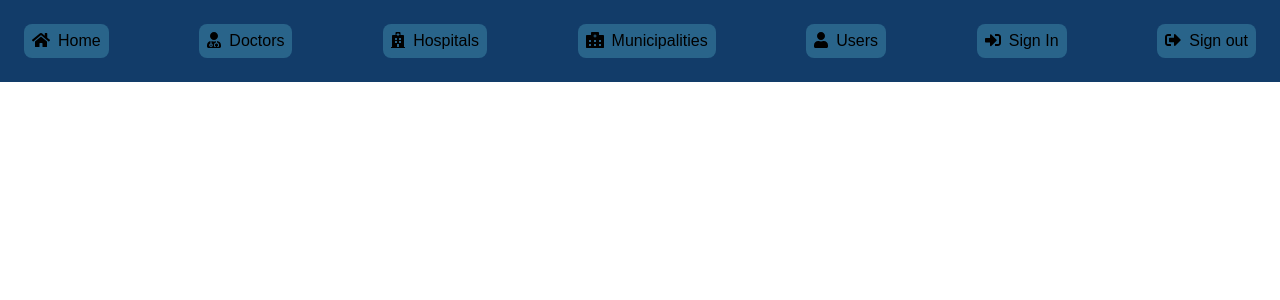
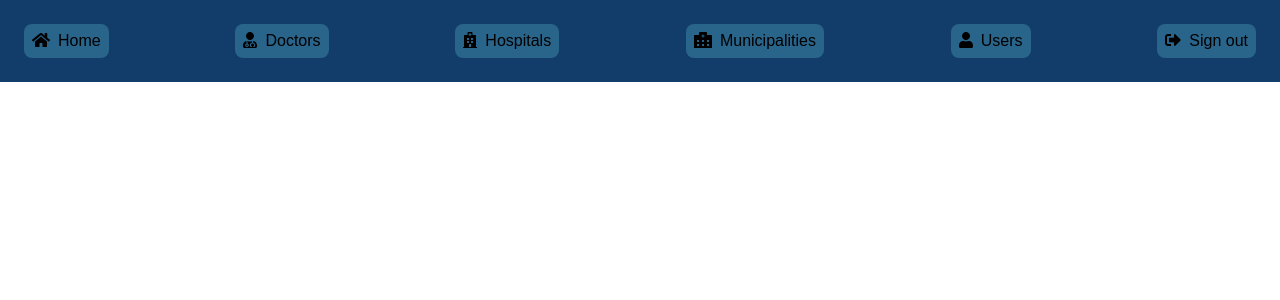
Before and after one commit to TluwaniMS/react-router-protection-and-authentication, a React (Create React App) app: page / in a window 1280 px wide. Shown: the top 300 px of the page. Built offline with nearby package versions, Linux system fonts and the light colour scheme; no server answers; sample sign-in values are in the browser's storage.

Commit message:
adding-final-touches-to-sign-out-logic

```diff
--- a/src/components/layout-component/LayoutComponent.js
+++ b/src/components/layout-component/LayoutComponent.js
@@ -8,7 +8,7 @@ const LayoutComponent = ({ pageTitle, children }) => {
 
     return (
         <div>
-            <NavBarComponent />
+            <NavBarComponent userIsLoggedIn={sessionIsactive} />
             {sessionIsactive ? children : <Navigate to={'/sign-in'} />}
         </div>
     )
--- a/src/components/nav-bar-component/NavBarComponent.js
+++ b/src/components/nav-bar-component/NavBarComponent.js
@@ -2,17 +2,18 @@ import React from 'react'
 import './NavBarComponent.css'
 import { Link } from 'react-router-dom'
 import { FontAwesomeIcon } from '@fortawesome/react-fontawesome'
-import {
-    faHome,
-    faUser,
-    faSignInAlt,
-    faSignOutAlt,
-    faUserMd,
-    faHospitalAlt,
-    faHospital
-} from '@fortawesome/free-solid-svg-icons'
+import { faHome, faUser, faSignOutAlt, faUserMd, faHospitalAlt, faHospital } from '@fortawesome/free-solid-svg-icons'
+import { signOut } from '../../services/authentication-service'
+import { useNavigate } from 'react-router-dom'
 
 const NavBarComponent = ({ userIsLoggedIn }) => {
+    const navigate = useNavigate()
+
+    const logOut = () => {
+        signOut()
+        navigate('/sign-in')
+    }
+
     return (
         <div className="main-nav-bar-container">
             <Link to={`/`} className="nav-bar-item">
@@ -35,14 +36,12 @@ const NavBarComponent = ({ userIsLoggedIn }) => {
                 <FontAwesomeIcon icon={faUser} />
                 <span className="nav-item-label">Users</span>
             </Link>
-            <Link to={`/sign-in`} className="nav-bar-item">
-                <FontAwesomeIcon icon={faSignInAlt} />
-                <span className="nav-item-label">Sign In</span>
-            </Link>
-            <div className="nav-bar-item">
-                <FontAwesomeIcon icon={faSignOutAlt} />
-                <span className="nav-item-label">Sign out</span>
-            </div>
+            {userIsLoggedIn && (
+                <div onClick={() => logOut()} className="nav-bar-item">
+                    <FontAwesomeIcon icon={faSignOutAlt} />
+                    <span className="nav-item-label">Sign out</span>
+                </div>
+            )}
         </div>
     )
 }
```
